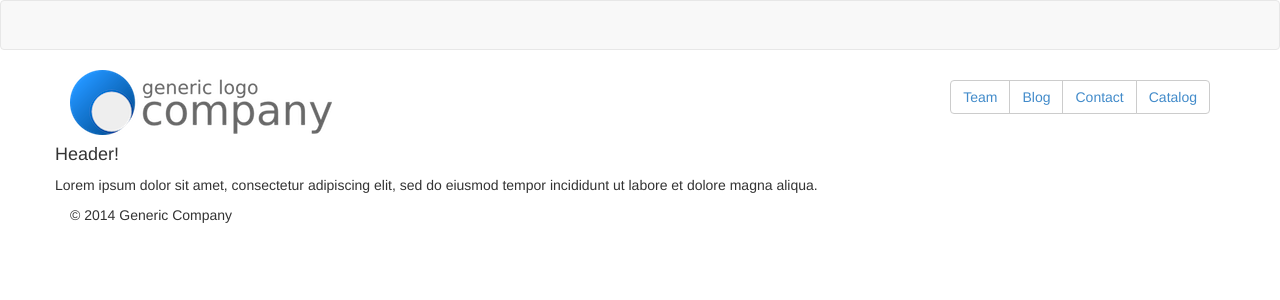
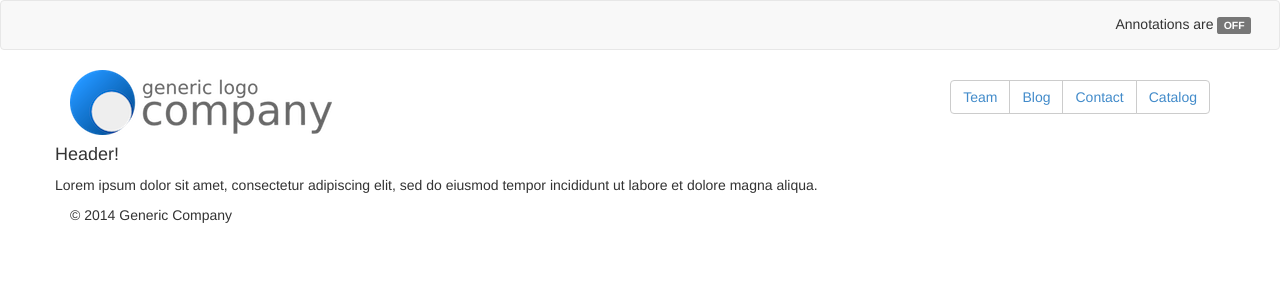
Before and after one commit to philmprice/twig-prototyping, a PHP site: template views/page/blog.twig in a window 1280 px wide. Shown: the top 300 px of the page. Run offline with PHP 8.4, Linux system fonts and the light colour scheme; the template is opened without the code that fills it, so the values that code supplies are empty; some libraries are stand-ins or nearby versions.

Commit message:
Added annotations support via tooltips

```diff
--- a/assets/css/menu.css
+++ b/assets/css/menu.css
@@ -21,3 +21,8 @@
     box-shadow: none;
     -webkit-box-shadow: none;
 }
+
+.navbar-item-padding
+{
+	padding: 13px;
+}
--- a/assets/js/common.js
+++ b/assets/js/common.js
@@ -1,3 +1,19 @@
 $(function() {
-    $('.banner').unslider({dots: true});
+	$('.addTooltip').tooltip();
+	$('.addTooltip').tooltip('disable');
+
+	$('.tooltipEnabledSwitch').bind('click', function() {
+
+		if($(this).html() === "OFF")
+		{
+			$('.addTooltip').tooltip('enable');
+			$(this).removeClass("label-default").addClass("label-success").html("ON");
+		}
+		else
+		{
+			$('.addTooltip').tooltip('disable');
+			$(this).removeClass("label-success").addClass("label-default").html("OFF");
+		}
+
+	});
 });
--- a/views/atom/Logo.twig
+++ b/views/atom/Logo.twig
@@ -1 +1 @@
-<img src="{{ root }}assets/img/logo.png" border="0">
+<img src="{{ root }}assets/img/logo.png" border="0" class="addTooltip" data-placement="bottom" data-title="Okay Company logo here" />
--- a/views/molecule/DatedItemList.twig
+++ b/views/molecule/DatedItemList.twig
@@ -1,3 +1,5 @@
 {% for item in items %}
-    <span class='label label-default'>{{ item.date }}</span> {{ item.headline }}<br>
+    <span class="addTooltip" class="addTooltip" data-title="This is an item that says '{{ item.headline }}'">
+		<span class='label label-default'>{{ item.date }}</span> {{ item.headline }}<br>
+	</span>
 {% endfor %}
--- a/views/molecule/Menu.twig
+++ b/views/molecule/Menu.twig
@@ -1,4 +1,4 @@
-<div class="btn-group pull-right">
+<div class="btn-group pull-right addTooltip" data-placement="bottom" title="This is the main menu. It is more prominant than any other menu, is near the top of the screen, and is shown at all times.">
   <button type="button" class="btn btn-default"><a href="{{ ROOT }}team">Team</a></button>
   <button type="button" class="btn btn-default"><a href="{{ ROOT }}blog">Blog</a></button>
   <button type="button" class="btn btn-default"><a href="{{ ROOT }}inner">Contact</a></button>
--- a/views/molecule/_core/ViewMenu.twig
+++ b/views/molecule/_core/ViewMenu.twig
@@ -8,6 +8,10 @@
                 {% endfor %}
 
             </ul>
+
+			<div class="nav navbar-nav navbar-right">
+				<div class="navbar-item-padding">Annotations are <span class="label label-default tooltipEnabledSwitch">OFF</span></div>
+			</div>
         </div>
     </div>
 </nav>
--- a/views/organism/WidgetSignupNewsletter.twig
+++ b/views/organism/WidgetSignupNewsletter.twig
@@ -1,5 +1,5 @@
 <div class="panel">
-	<h4>Signup for our newsletter</h4>
+	<h4><span class="addTooltip" data-title="Here is where a person can sign up for the newsletter.">Signup for our newsletter</span></h4>
 	<p>
 		Want to keep up on all the latest info? Give us your precious little email address! Do it meow!
 	</p>
```
Also changed, not shown: 1 other file.
